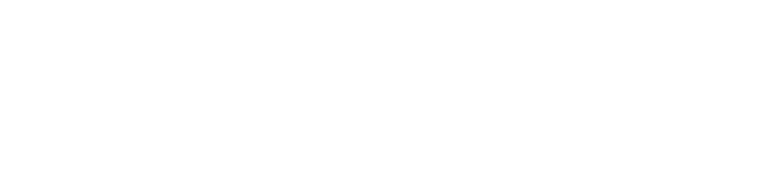
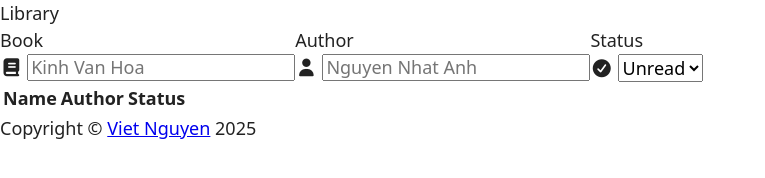
Before and after one commit to VietDucNg/learnWeb_06_library, a website: page index.html in a window 1280 px wide. Shown: the whole page, without its empty margins (0-765 px from the left). Drawn offline with Linux system fonts and the light colour scheme.

Commit message:
build: add main html elements

```diff
--- a/index.html
+++ b/index.html
@@ -4,7 +4,15 @@
     <meta charset="UTF-8" />
     <meta name="viewport" content="width=device-width, initial-scale=1.0" />
     <meta http-equiv="X-UA-Compatible" content="ie=edge" />
-    <title></title>
+    <title>Book library</title>
+    <!-- link font awesome -->
+    <link
+      rel="stylesheet"
+      href="https://cdnjs.cloudflare.com/ajax/libs/font-awesome/7.0.1/css/all.min.css"
+      integrity="sha512-2SwdPD6INVrV/lHTZbO2nodKhrnDdJK9/kg2XD1r9uGqPo1cUbujc+IYdlYdEErWNu69gVcYgdxlmVmzTWnetw=="
+      crossorigin="anonymous"
+      referrerpolicy="no-referrer"
+    />
     <!-- link my css -->
     <link rel="stylesheet" href="css/reset.css" />
     <link rel="stylesheet" href="css/backbone.css" />
@@ -12,5 +20,70 @@
     <!-- link my js -->
     <script type="module" src="js/main.js"></script>
   </head>
-  <body></body>
+  <body class="flex-column">
+    <header>Library</header>
+
+    <main>
+      <form action="" class="flex-row" novalidate>
+        <section class="bookName-div">
+          <label for="bookName">Book</label>
+          <div class="input-div">
+            <i class="fa-solid fa-book"></i>
+            <input
+              type="text"
+              id="bookName"
+              name="bookName"
+              placeholder="Kinh Van Hoa"
+              required
+            />
+          </div>
+        </section>
+        <section class="author-div">
+          <label for="author">Author</label>
+          <div class="input-div">
+            <i class="fa-solid fa-user"></i>
+            <input
+              type="text"
+              id="author"
+              name="author"
+              placeholder="Nguyen Nhat Anh"
+              required
+            />
+          </div>
+        </section>
+        <section class="status-div">
+          <label for="status">Status</label>
+          <div class="input-div">
+            <i class="fa-solid fa-circle-check"></i>
+            <select name="" id="status" name="status" required>
+              <option value="unread" selected>Unread</option>
+              <option value="read">Read</option>
+            </select>
+          </div>
+        </section>
+      </form>
+      <section class="grid-column"></section>
+      <table>
+        <thead>
+          <th>Name</th>
+          <th>Author</th>
+          <th>Status</th>
+        </thead>
+        <tbody></tbody>
+      </table>
+    </main>
+
+    <footer class="flex-row">
+      <p>
+        Copyright ©
+        <a
+          target="_blank"
+          rel="noopener noreferrer"
+          href="https://vietducng.github.io/"
+          >Viet Nguyen</a
+        >
+        2025
+      </p>
+    </footer>
+  </body>
 </html>
```
